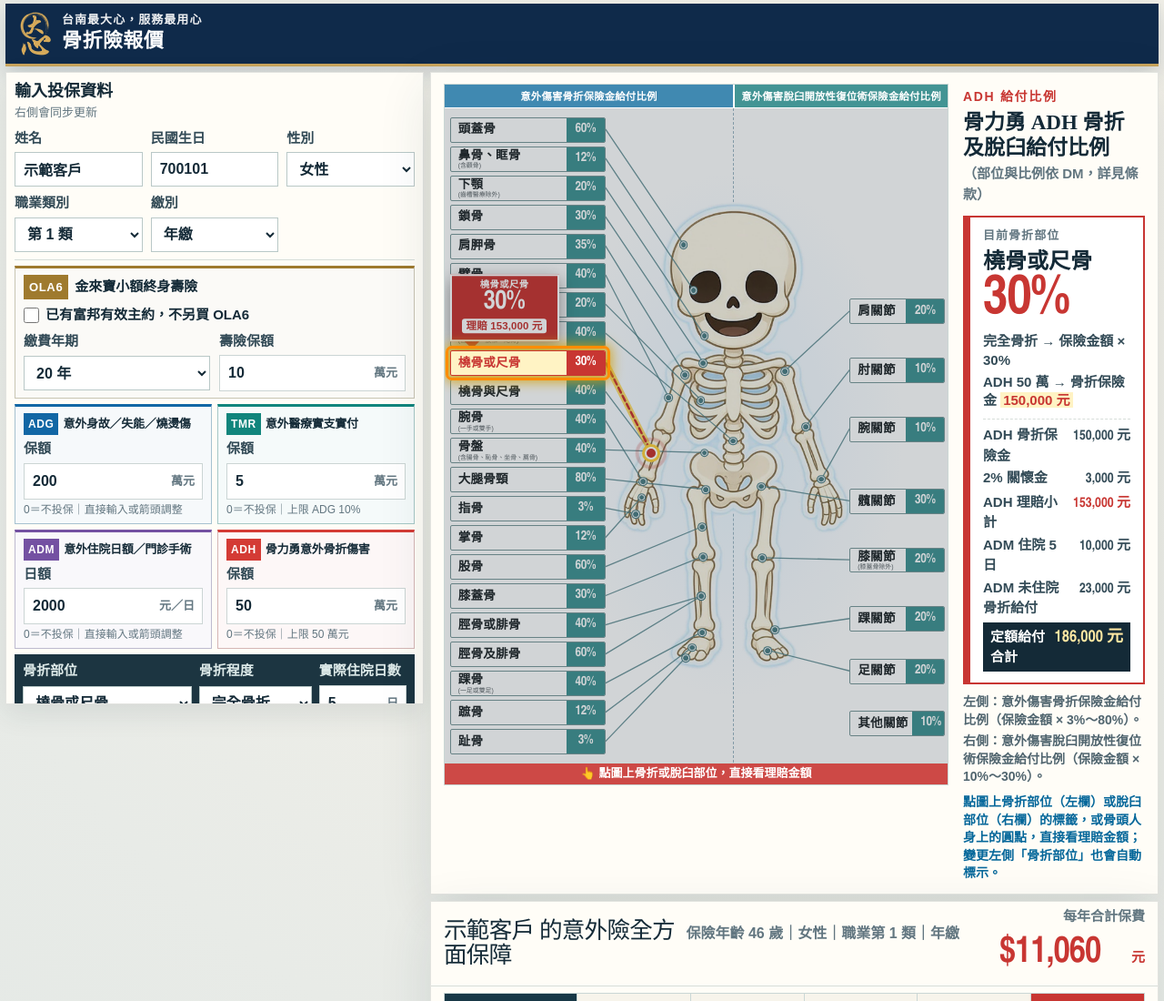
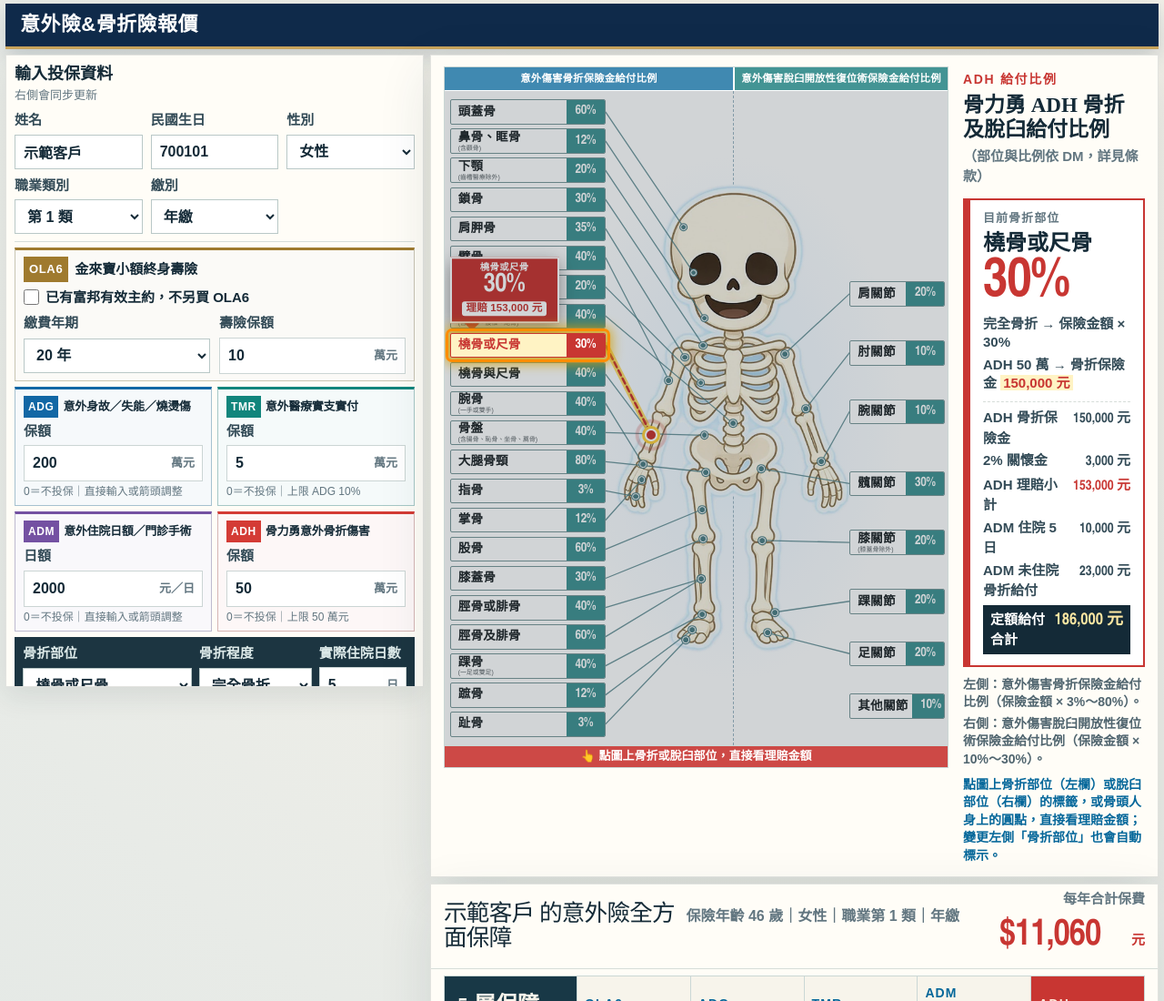
Before and after one commit to dashin-team/fracture-quote, a plain HTML site: page index.html in a window 1280 px wide. Shown: the top 1100 px of the page at 91% size. Drawn offline with Linux system fonts and the light colour scheme.

Commit message:
Remove the Tainan header line and retitle the quote page.
Drop the 台南 slogan and the header emblem beside it, and name the page 意外險&骨折險報價.

Co-authored-by: dashin-team <dashin-team@users.noreply.github.com>

```diff
--- a/index.html
+++ b/index.html
@@ -7,7 +7,7 @@
        使用者的瀏覽器就會重新下載 style.css／app.js／rates.js／圖片，不會看到舊版。
        一行指令：sed -i 's/20261024-1640/新版本號/g' index.html -->
   <meta name="viewport" content="width=device-width, initial-scale=1" />
-  <title>骨折險報價｜即時報價系統（複本）</title>
+  <title>意外險&amp;骨折險報價</title>
   <meta name="description" content="OLA6、ADG、TMR、ADM、ADH 保費與骨折給付情境試算。" />
   <link rel="icon" type="image/png" href="assets/favicon.png?v=20261024-1640" />
   <link rel="apple-touch-icon" href="assets/favicon.png?v=20261024-1640" />
@@ -18,11 +18,9 @@
   <header class="topbar">
     <!-- 品牌列：大心 logo＋標語＋標題（深藍底、金色 logo） -->
     <div class="brand">
-      <img class="brand-logo" src="assets/logo.png?v=20261024-1640" alt="大心" width="34" height="48" />
       <div class="brand-text">
         <span class="eyebrow">意外保障提案工具</span>
-        <span class="brand-slogan">台南最大心，服務最用心</span>
-        <h1>骨折險報價</h1>
+        <h1>意外險&amp;骨折險報價</h1>
       </div>
     </div>
   </header>
```
Also changed, not shown: assets/logo.png (deleted).
